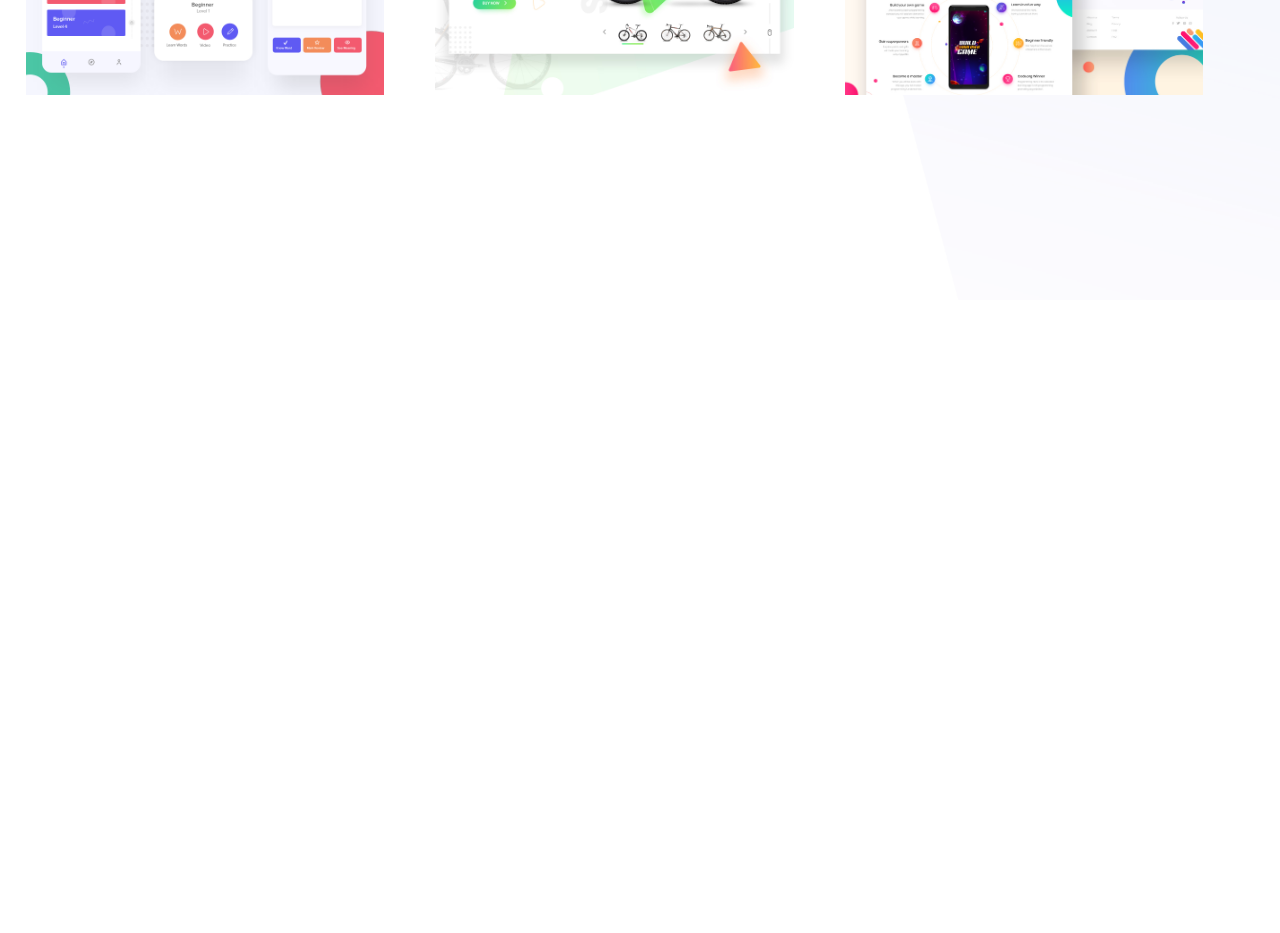
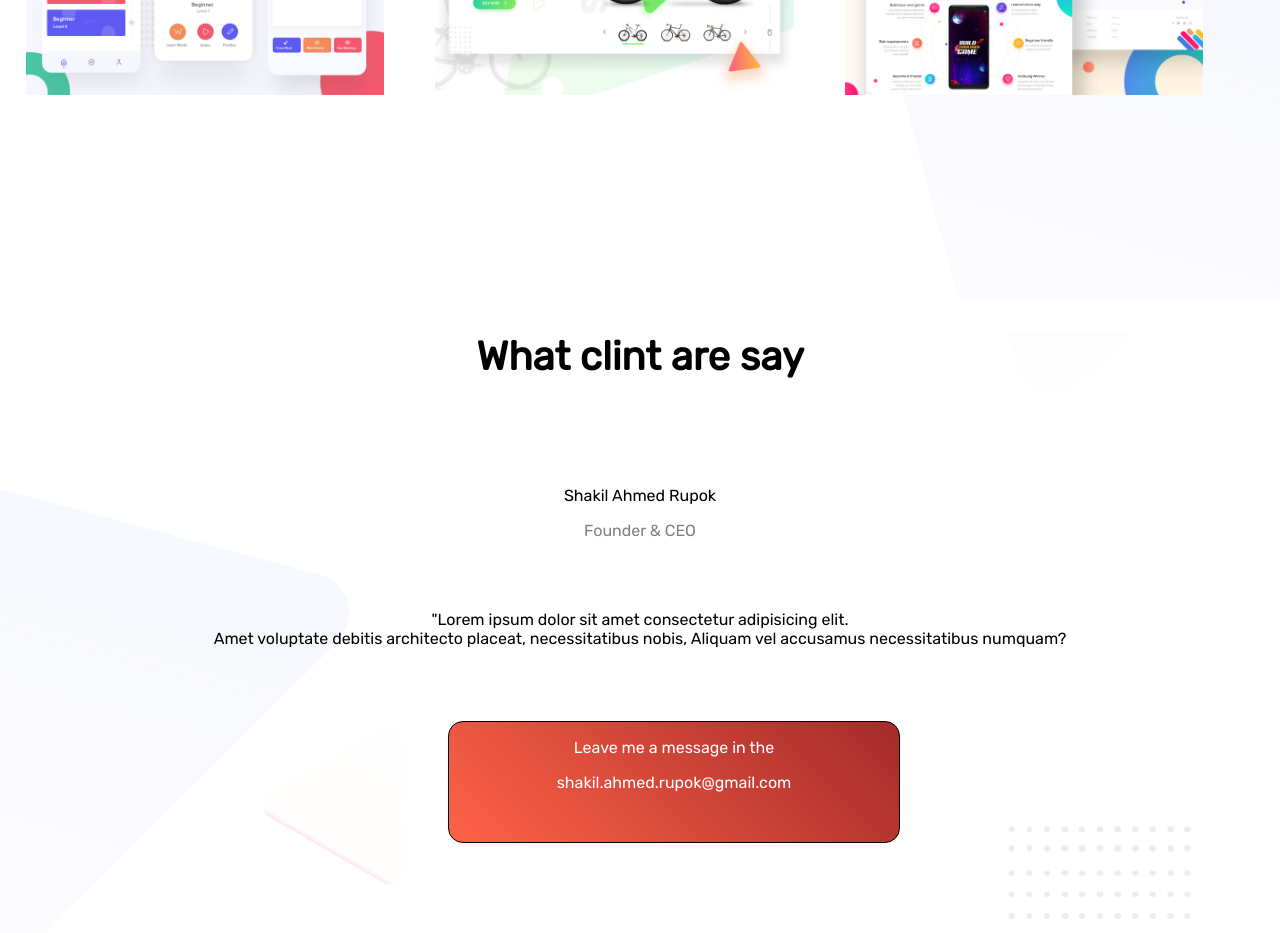
Before and after one commit to rupok213/Personal-Web, a plain HTML site: page index.html in a window 1280 px wide. Shown: the part 1542-2475 px from the top of the page. Before the commit the page ends 1842 px from the top, so only its background shows below. Drawn offline with Linux system fonts and the light colour scheme.

Commit message:
complete

```diff
--- a/index.html
+++ b/index.html
@@ -47,5 +47,17 @@
             <img class="latest-work-demo" src="img/latest-work/work-3.jpg" alt="">
         </div>
     </section>
+    <section class="footer">
+        <div>
+            <h2 id="footer-clint">What clint are say</h2> <br><br><br>
+            <p>Shakil Ahmed Rupok</p>
+            <p id="footer-CEO-designation">Founder & CEO</p> <br><br>
+            <p>"Lorem ipsum dolor sit amet consectetur adipisicing elit. <br> Amet voluptate debitis architecto placeat, necessitatibus nobis,  Aliquam vel accusamus necessitatibus numquam?</p> <br><br><br>
+        </div>
+        <div class="leave-message">
+            <P>Leave me a message in the</P>
+            <P>shakil.ahmed.rupok@gmail.com</P>
+        </div>
+    </section>
 </body>
 </html>
--- a/style.css
+++ b/style.css
@@ -58,5 +58,27 @@ section{
     width: 28%;
     margin: 2%;
     float: left;
+}
 
+.footer{
+    background-image: url(img/footer-bg.png);
+    background-repeat: no-repeat;
+    background-size: 100%;
+    text-align: center;
 }
+#footer-clint{
+    font-size: 40px;
+}
+#footer-CEO-designation{
+    color: gray;
+}
+.leave-message{
+    border: 1px solid black;
+    background-color:  tomato;
+    background-image: linear-gradient(45deg, tomato, brown);
+    width: 450px;
+    height: 120px;
+    margin-left: 35%;
+    border-radius: 15px;
+    color: white;
+}
```
